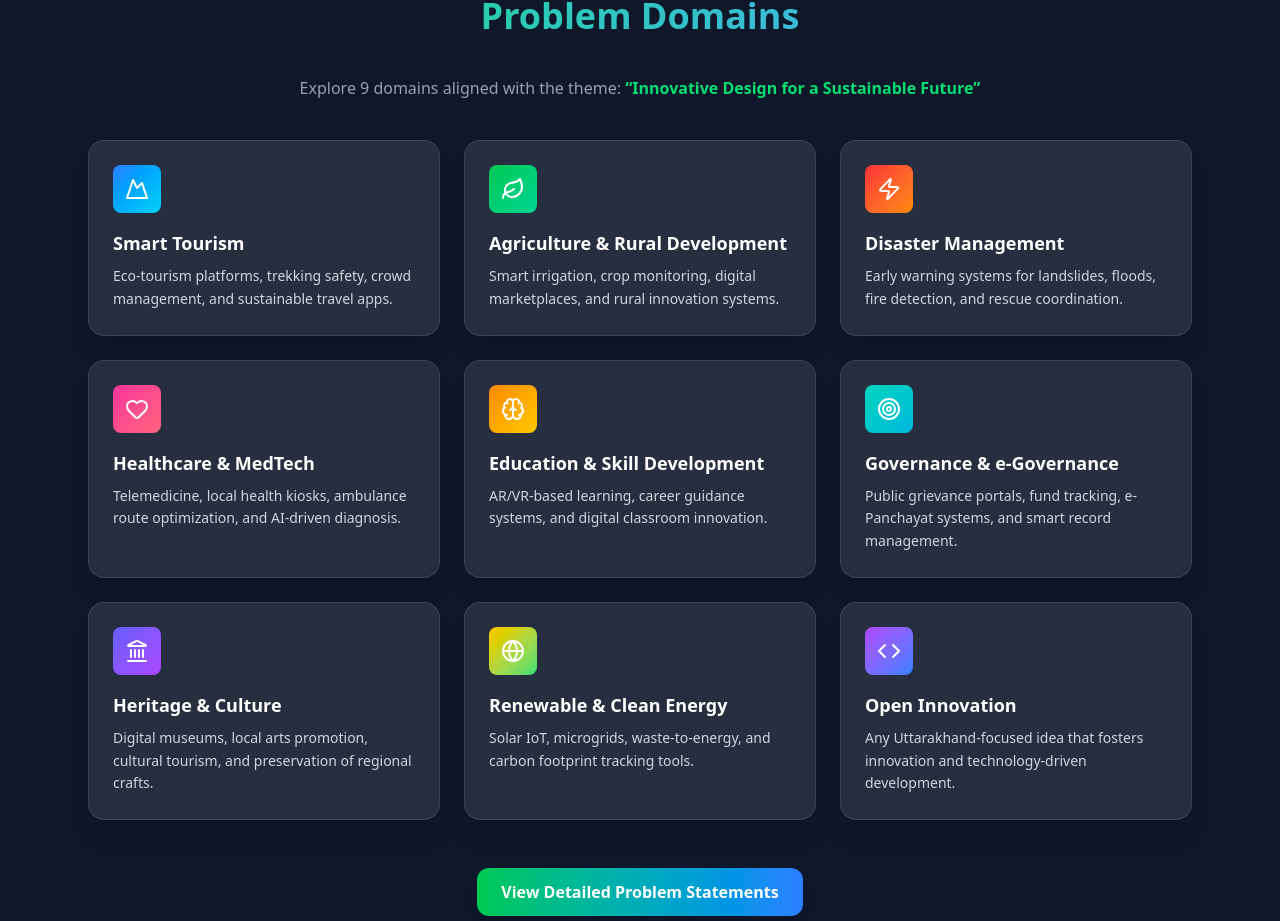
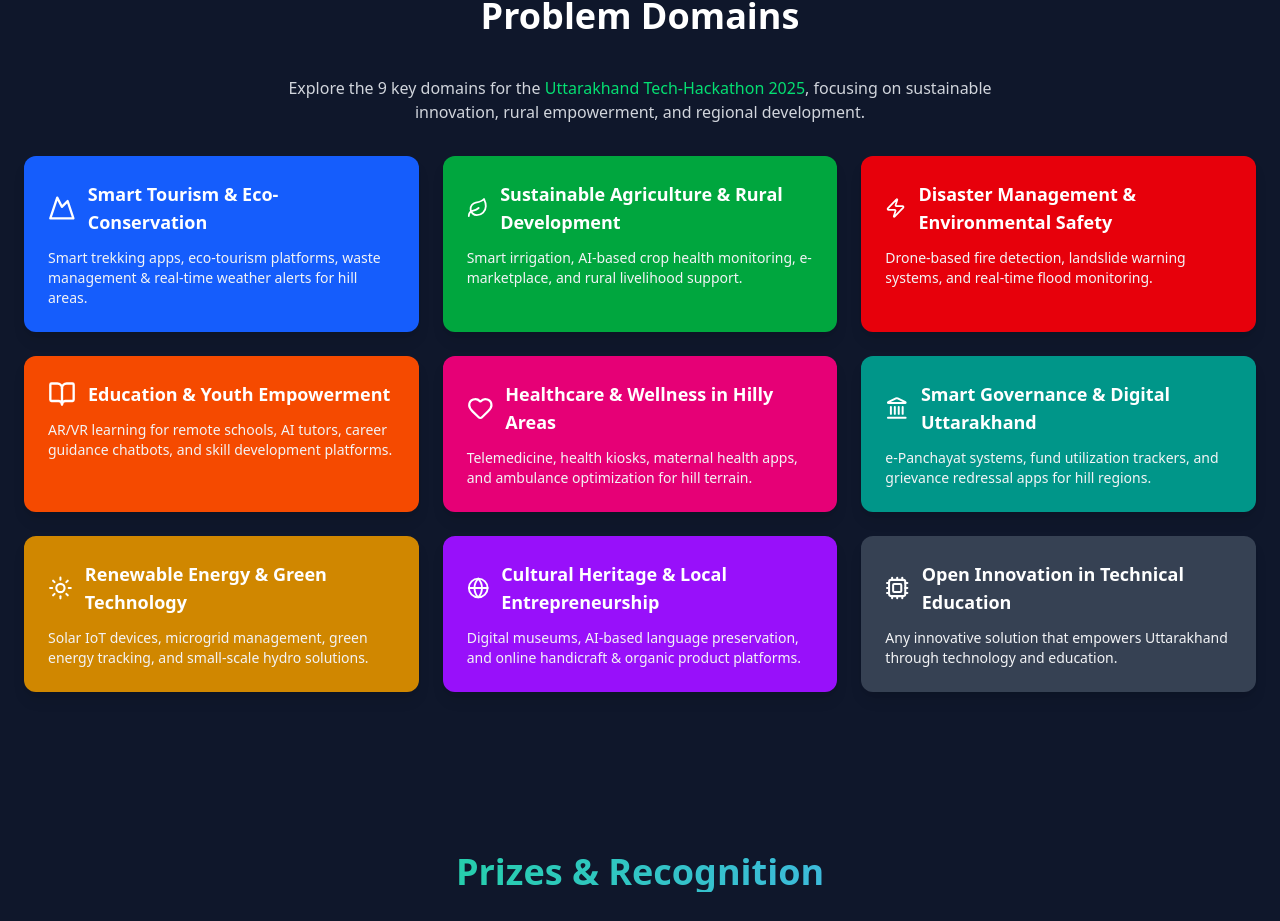
Before and after one commit to ayushsaini7717/SIHWebsite, a React (Vite) app: page / in a window 1280 px wide. Shown: the part 2512-3433 px from the top of the page. Built offline with nearby package versions, Linux system fonts and the light colour scheme.

Commit message:
updated the problem category

```diff
--- a/src/components/About.jsx
+++ b/src/components/About.jsx
@@ -16,7 +16,7 @@
         <span className="text-blue-400 font-semibold">
           Bipin Tripathi Kumaon Institute of Technology, Dwarahat
         </span>{" "}
-        is organizing a state-level event —{" "}
+        is organizing a state-level event -{" "}
         <span className="font-semibold text-green-400">
           Uttarakhand Tech-Hackathon 2025
         </span>{" "}
--- a/src/components/ProblemCategories.jsx
+++ b/src/components/ProblemCategories.jsx
@@ -1,124 +1,95 @@
-import {
-  Mountain,
-  Leaf,
-  Zap,
-  Heart,
-  Brain,
-  Target,
-  Landmark,
-  Globe,
-  Code,
-} from "lucide-react";
+import { Leaf, Zap, Heart, BookOpen, Landmark, Mountain, Cpu, Sun, Globe } from "lucide-react";
 
-const categories = [
+const domains = [
   {
-    name: "Smart Tourism",
+    title: "Smart Tourism & Eco-Conservation",
+    description:
+      "Smart trekking apps, eco-tourism platforms, waste management & real-time weather alerts for hill areas.",
     icon: Mountain,
-    description:
-      "Eco-tourism platforms, trekking safety, crowd management, and sustainable travel apps.",
-    color: "from-blue-500 to-cyan-400",
+    color: "bg-blue-600",
   },
   {
-    name: "Agriculture & Rural Development",
+    title: "Sustainable Agriculture & Rural Development",
+    description:
+      "Smart irrigation, AI-based crop health monitoring, e-marketplace, and rural livelihood support.",
     icon: Leaf,
-    description:
-      "Smart irrigation, crop monitoring, digital marketplaces, and rural innovation systems.",
-    color: "from-green-500 to-emerald-400",
+    color: "bg-green-600",
   },
   {
-    name: "Disaster Management",
+    title: "Disaster Management & Environmental Safety",
+    description:
+      "Drone-based fire detection, landslide warning systems, and real-time flood monitoring.",
     icon: Zap,
-    description:
-      "Early warning systems for landslides, floods, fire detection, and rescue coordination.",
-    color: "from-red-500 to-orange-400",
+    color: "bg-red-600",
   },
   {
-    name: "Healthcare & MedTech",
-    icon: Heart,
+    title: "Education & Youth Empowerment",
     description:
-      "Telemedicine, local health kiosks, ambulance route optimization, and AI-driven diagnosis.",
-    color: "from-pink-500 to-rose-400",
+      "AR/VR learning for remote schools, AI tutors, career guidance chatbots, and skill development platforms.",
+    icon: BookOpen,
+    color: "bg-orange-600",
   },
   {
-    name: "Education & Skill Development",
-    icon: Brain,
+    title: "Healthcare & Wellness in Hilly Areas",
     description:
-      "AR/VR-based learning, career guidance systems, and digital classroom innovation.",
-    color: "from-orange-400 to-yellow-400",
+      "Telemedicine, health kiosks, maternal health apps, and ambulance optimization for hill terrain.",
+    icon: Heart,
+    color: "bg-pink-600",
   },
   {
-    name: "Governance & e-Governance",
-    icon: Target,
+    title: "Smart Governance & Digital Uttarakhand",
     description:
-      "Public grievance portals, fund tracking, e-Panchayat systems, and smart record management.",
-    color: "from-teal-400 to-cyan-500",
+      "e-Panchayat systems, fund utilization trackers, and grievance redressal apps for hill regions.",
+    icon: Landmark,
+    color: "bg-teal-600",
   },
   {
-    name: "Heritage & Culture",
-    icon: Landmark,
+    title: "Renewable Energy & Green Technology",
     description:
-      "Digital museums, local arts promotion, cultural tourism, and preservation of regional crafts.",
-    color: "from-indigo-500 to-purple-500",
+      "Solar IoT devices, microgrid management, green energy tracking, and small-scale hydro solutions.",
+    icon: Sun,
+    color: "bg-yellow-600",
   },
   {
-    name: "Renewable & Clean Energy",
+    title: "Cultural Heritage & Local Entrepreneurship",
+    description:
+      "Digital museums, AI-based language preservation, and online handicraft & organic product platforms.",
     icon: Globe,
-    description:
-      "Solar IoT, microgrids, waste-to-energy, and carbon footprint tracking tools.",
-    color: "from-yellow-400 to-green-400",
+    color: "bg-purple-600",
   },
   {
-    name: "Open Innovation",
-    icon: Code,
+    title: "Open Innovation in Technical Education",
     description:
-      "Any Uttarakhand-focused idea that fosters innovation and technology-driven development.",
-    color: "from-purple-500 to-blue-500",
+      "Any innovative solution that empowers Uttarakhand through technology and education.",
+    icon: Cpu,
+    color: "bg-gray-700",
   },
 ];
 
 const ProblemCategories = () => {
   return (
-    <section id="categories" className="py-20 px-6 max-w-6xl mx-auto">
-      <h2 className="text-4xl font-bold text-center mb-10 bg-gradient-to-r from-green-400 to-blue-400 bg-clip-text text-transparent">
+    <section id="categories" className="py-20 px-6 max-w-7xl mx-auto">
+      <h2 className="text-3xl md:text-4xl font-bold text-center mb-10 text-white">
         Problem Domains
       </h2>
-      <p className="text-center text-gray-400 mb-10">
-        Explore 9 domains aligned with the theme:{" "}
-        <span className="text-green-400 font-semibold">
-          “Innovative Design for a Sustainable Future”
-        </span>
+      <p className="text-center text-gray-300 mb-8 max-w-3xl mx-auto">
+        Explore the 9 key domains for the <span className="text-green-400">Uttarakhand Tech-Hackathon 2025</span>,
+        focusing on sustainable innovation, rural empowerment, and regional development.
       </p>
 
       <div className="grid sm:grid-cols-2 lg:grid-cols-3 gap-6">
-        {categories.map((cat, idx) => (
+        {domains.map((domain, idx) => (
           <div
             key={idx}
-            className="p-6 bg-white/10 backdrop-blur-md border border-white/10 rounded-2xl shadow-xl transform transition-all duration-300 hover:scale-105 hover:bg-white/15 hover:border-green-400/50"
+            className={`p-6 ${domain.color} text-white rounded-xl shadow-lg hover:scale-105 transform transition-all`}
           >
-            <div
-              className={`w-12 h-12 rounded-lg bg-gradient-to-br ${cat.color} flex items-center justify-center mb-4`}
-            >
-              <cat.icon className="w-6 h-6 text-white" />
+            <div className="flex items-center gap-3 mb-3">
+              <domain.icon className="w-7 h-7 text-white" />
+              <h3 className="text-lg font-semibold">{domain.title}</h3>
             </div>
-            <h3 className="text-lg font-semibold text-white mb-2">
-              {cat.name}
-            </h3>
-            <p className="text-sm text-gray-300 leading-relaxed">
-              {cat.description}
-            </p>
+            <p className="text-sm text-gray-100">{domain.description}</p>
           </div>
         ))}
-      </div>
-
-      <div className="text-center mt-12">
-        <a
-          href="https://docs.google.com/document/d/1tq-xbL0CzQRz0ZKflqKFMv3a8s1jJj8sE2NwbvtiC8Y/edit?usp=sharing"
-          target="_blank"
-          rel="noopener noreferrer"
-          className="inline-block px-6 py-3 bg-gradient-to-r from-green-500 to-blue-500 text-white font-semibold rounded-xl shadow-lg hover:scale-105 transition-transform"
-        >
-          View Detailed Problem Statements
-        </a>
       </div>
     </section>
   );
```
